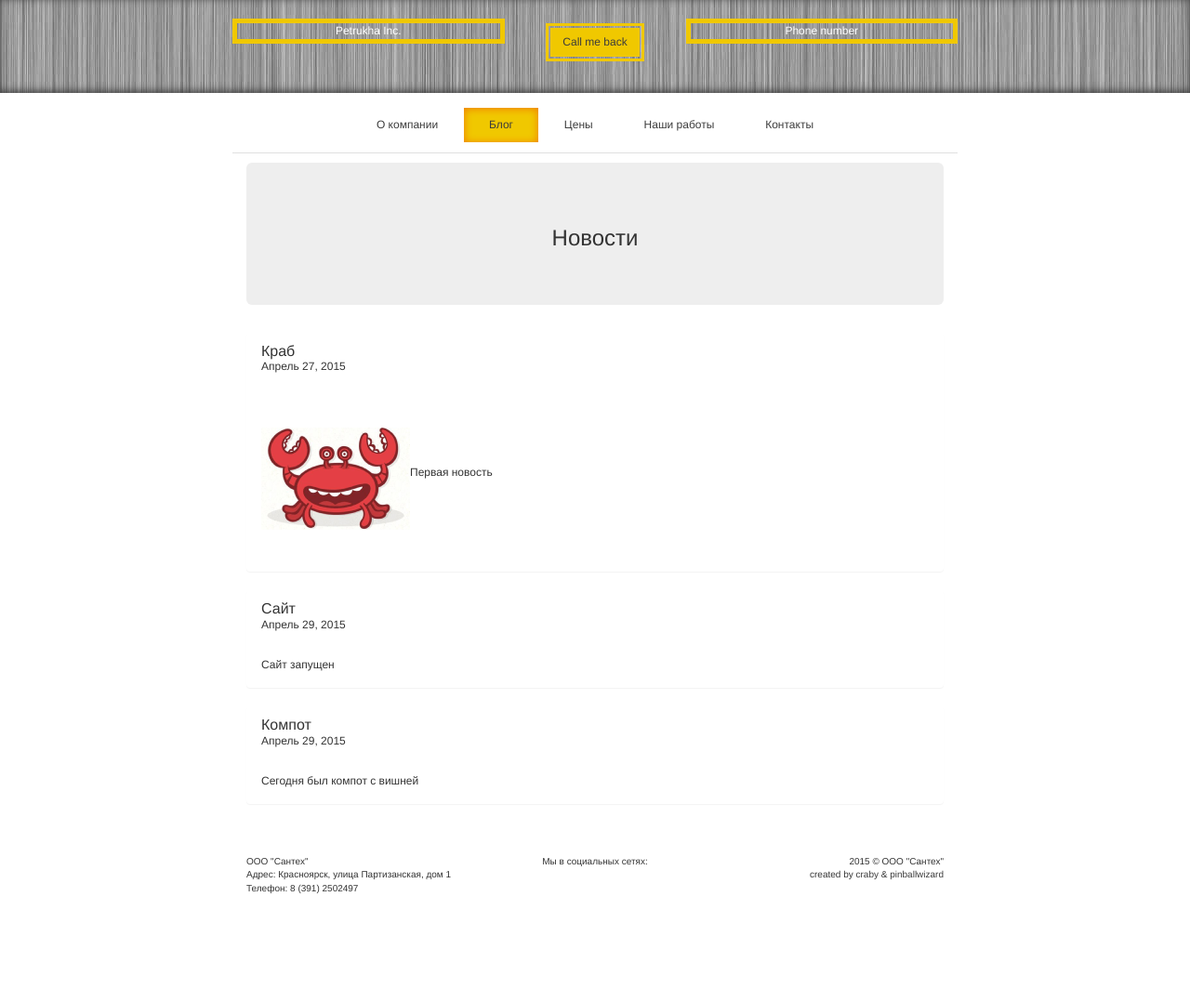
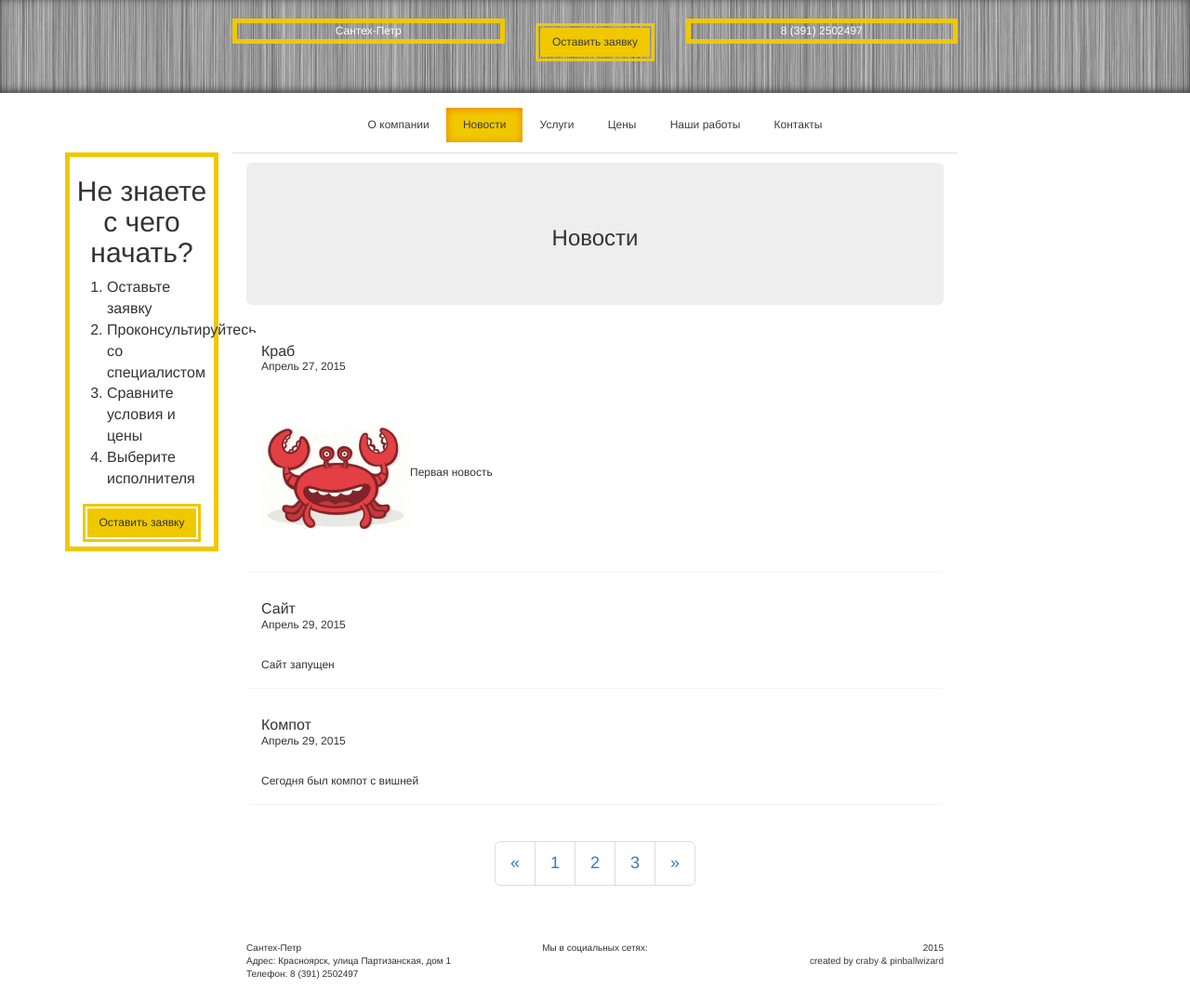
Before and after one commit to pinballwizard/santech, a Django app: page /blog in a window 1280 px wide. Shown: the whole page at 93% size. Before the commit the page ends 961 px from the top, so only its background shows below. Run offline with Django 3.2, Linux system fonts and the light colour scheme; data comes from the database, SQL or seed files in the repository; both versions use the stored data as it was after the commit; data that the repository does not hold is empty; some libraries are stand-ins or nearby versions.

Commit message:
add services

```diff
--- a/base/models.py
+++ b/base/models.py
@@ -50,8 +50,8 @@ class CarouselImage(models.Model):
 
 class Service(models.Model):
     image = models.ImageField("Изображение", upload_to='service')
-    header = models.CharField("Заголовок", max_length=100)
-    text = models.TextField("Описание", max_length=1000)
+    header = models.CharField("Заголовок", max_length=20, unique=True)
+    text = models.TextField("Описание", blank=True)
 
     def __str__(self):
         return self.header
--- a/base/templates/base/blog.html
+++ b/base/templates/base/blog.html
@@ -19,4 +19,21 @@
             </div>
         </div>
     {% endfor %}
+    <div class="col-md-12 text-center">
+        <ul class="pagination pagination-lg">
+            <li class="previous">
+                <a href="#" aria-label="Previous">
+                    <span aria-hidden="true">&laquo;</span>
+                </a>
+            </li>
+            {% for number in blog_count %}
+                <li><a href="#">{{ number }}</a></li>
+            {% endfor %}
+            <li class="next">
+                <a href="#" aria-label="Next">
+                    <span aria-hidden="true">&raquo;</span>
+                </a>
+            </li>
+        </ul>
+    </div>
 {% endblock body %}
--- a/base/templates/base/template.html
+++ b/base/templates/base/template.html
@@ -22,17 +22,17 @@
             <div class="container">
                 <div class="row text-center">
                     <div class="col-md-3 col-md-offset-2 big-square">
-                        Petrukha Inc.
+                        {{ office.name }}
                     </div>
                     <div class="col-md-2">
                         <div class="border">
-                            <button class="btn yellow-btn" type="button">
-                                <a href="#">Call me back</a>
-                            </button>
+                            <a href="{% url 'contacts' %}">
+                                <button class="btn yellow-btn" type="button">Оставить заявку</button>
+                            </a>
                         </div>
                     </div>
                     <div class="col-md-3 big-square">
-                        Phone number
+                        {{ office.phone1 }}
                     </div>
                 </div>
             </div>
@@ -52,7 +52,8 @@
                     <div class="collapse navbar-collapse" id="myNavbar">
                         <ul class="nav nav-pills nav-justified">
                             <li><a href="{% url 'home' %}"><nobr>О компании</nobr></a></li>
-                            <li><a href="{% url 'blog' %}">Блог</a></li>
+                            <li><a href="{% url 'blog' %}">Новости</a></li>
+                            <li><a href="{% url 'services' %}">Услуги</a></li>
                             <li><a href="{% url 'pricing' %}">Цены</a></li>
                             <li><a href="{% url 'reviews' %}"><nobr>Наши работы</nobr></a></li>
                             <li><a href="{% url 'contacts' %}">Контакты</a></li>
@@ -64,7 +65,21 @@
     </nav>
     <div class="container">
         <div class="row">
-            <div class="col-md-8 col-md-offset-2 content">
+            <div class="col-md-2">
+                <div class="panel big-square text-center">
+                    <h2>Не знаете с чего начать?</h2>
+                    <ol class="text-left">
+                        <li>Оставьте заявку</li>
+                        <li>Проконсультируйтесь со специалистом</li>
+                        <li>Сравните условия и цены</li>
+                        <li>Выберите исполнителя</li>
+                    </ol>
+                    <div class="border">
+                        <button type="button" class="btn yellow-btn">Оставить заявку</button>
+                    </div>
+                </div>
+            </div>
+            <div class="col-md-8 content">
                 {% block body %}
                 {% endblock body %}
             </div>
@@ -74,7 +89,7 @@
         <div class="container">
             <div class="row">
                 <div class="col-md-3 hidden-xs hidden-sm col-md-offset-2">
-                    ООО "Сантех"<br>
+                    {{ office.name }}<br>
                     Адрес: {{ office.address }}<br>
                     Телефон: {{ office.phone1 }}
                 </div>
@@ -85,7 +100,7 @@
                     {% endfor %}
                 </div>
                 <div class="col-md-3 col-xs-6 hidden-xs hidden-sm text-right">
-                    <span>2015 © ООО "Сантех"<br> created by
+                    <span>2015<br> created by
                         <a href="https://github.com/craby-c">craby</a> &
                         <a href="https://github.com/pinballwizard">pinballwizard</a>
                     </span>
--- a/base/views.py
+++ b/base/views.py
@@ -2,7 +2,7 @@ from django.shortcuts import render
 from django import forms
 from base.models import *
 from django.core import mail
-
+from random import sample
 
 class MailForm(forms.ModelForm):
     class Meta:
@@ -70,7 +70,8 @@ def home(request):
         'carousel_images': CarouselImage.objects.all(),
         'widgets': SocialWidget.objects.all(),
         'office': Office.objects.get(pk=1),
-        'blog': Blog.objects.get(pk=1),
+        'blogs': Blog.objects.order_by('pub_date')[:3],
+        'services': sample(list(Service.objects.all()), 3)
     }
     return render(request, 'base/home.html', data)
 
@@ -80,6 +81,7 @@ def blog(request):
         'blogs': Blog.objects.all(),
         'widgets': SocialWidget.objects.all(),
         'office': Office.objects.get(pk=1),
+        'blog_count': range(1, round(Blog.objects.count()/1)+1, 1),
     }
     return render(request, 'base/blog.html', data)
 
```
Also changed, not shown: base/templates/base/article.html (added, +21 -0 lines), base/templates/base/contacts.html (+6 -3 lines), base/templates/base/home.html (+20 -52 lines), base/templates/base/services.html (+15 -0 lines), base/migrations/0009_auto_20150429_1053.py (added), db.sqlite3, media/service/1290957263_58518581_1.jpg (added), media/service/cmncghnfdgh.jpg (added), 1 other file.
